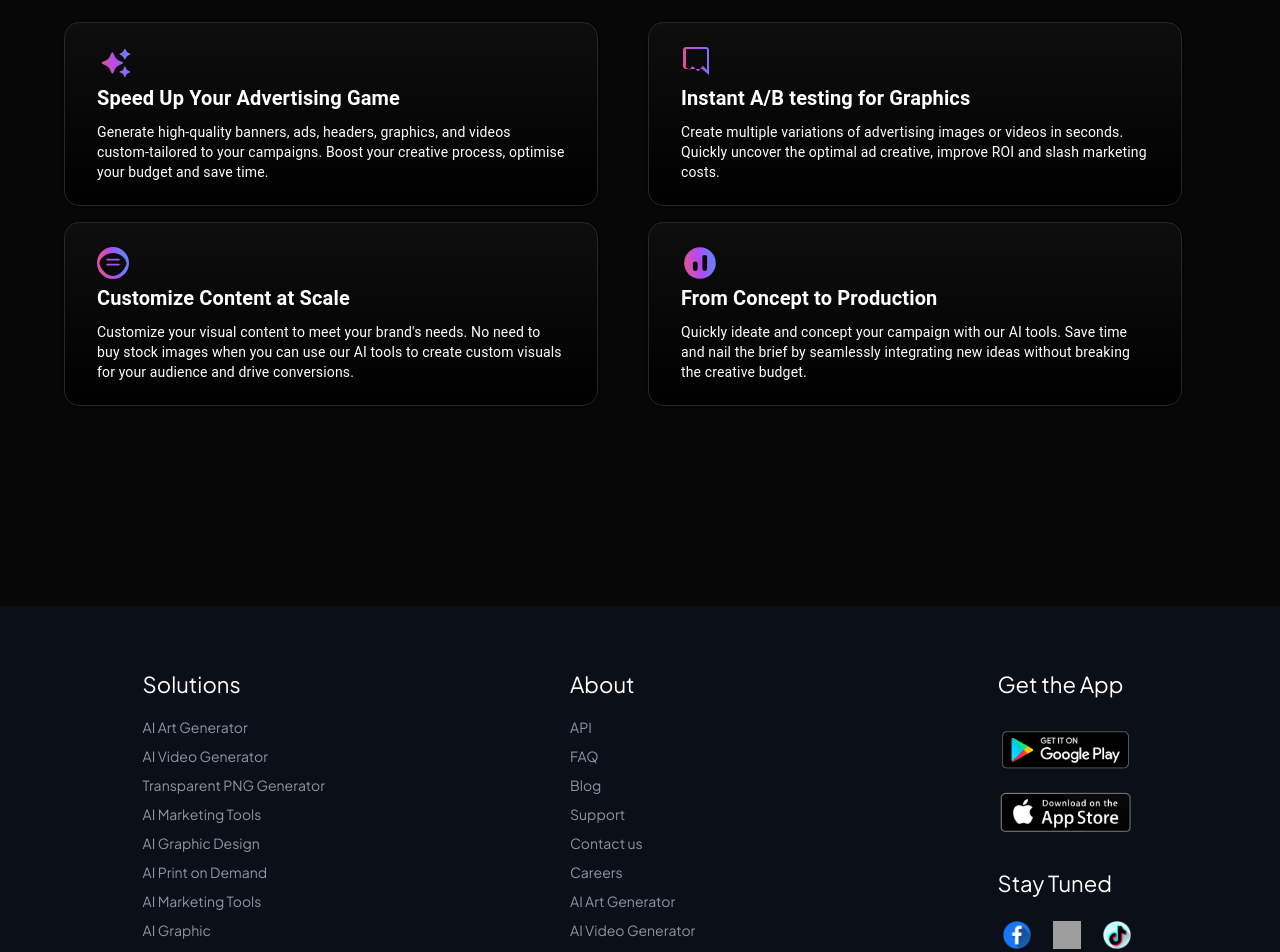
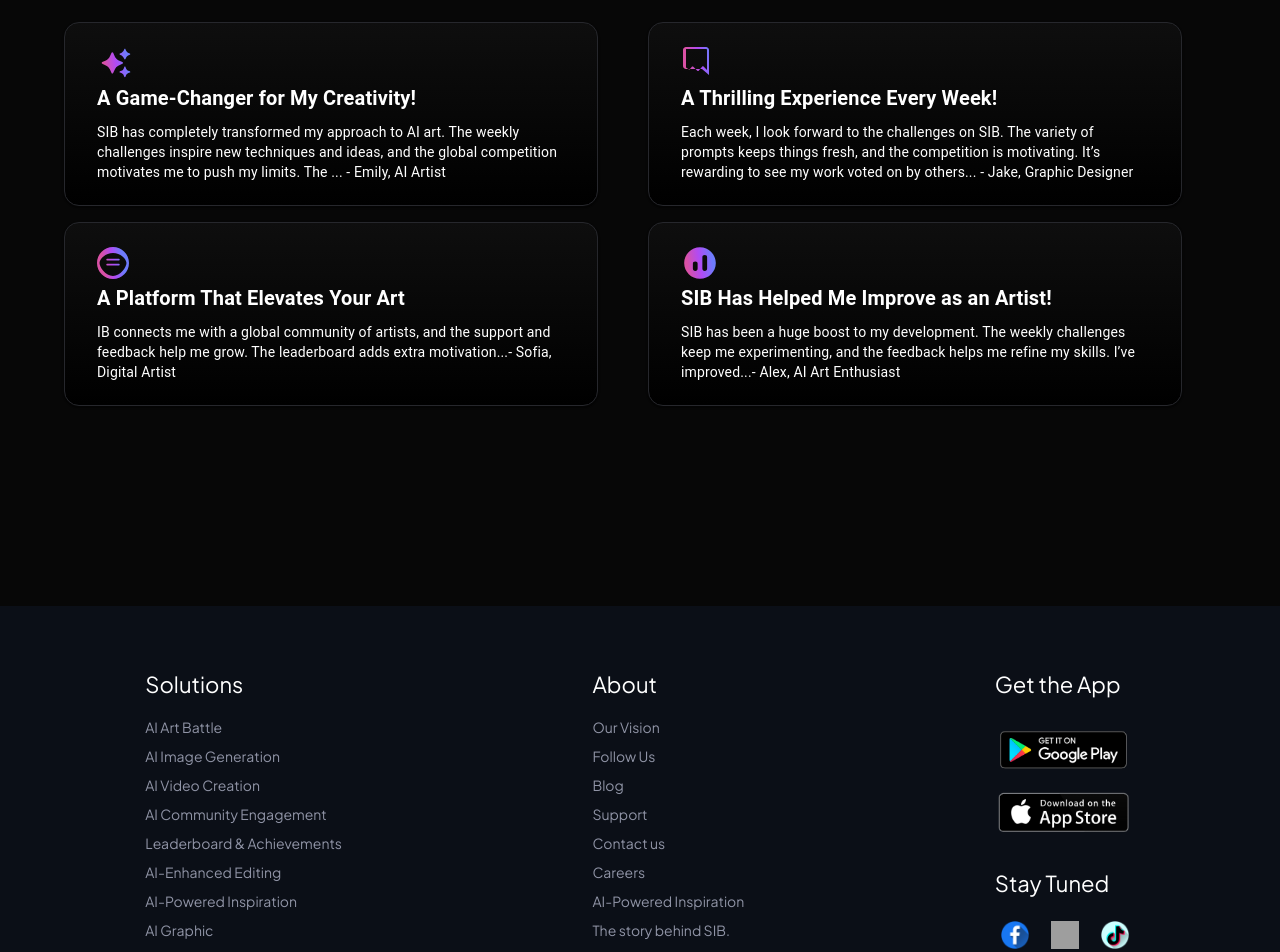
Before and after one commit to TamarEngel/SIB-React, a React (Vite) app: page / in a window 1280 px wide. Shown: the part 3580-4532 px from the top of the page. Built offline with nearby package versions, Linux system fonts and the light colour scheme; no server answers; grey boxes are pictures that could not be loaded.

Commit message:
changes3

```diff
--- a/src/components/homePage/Footer.tsx
+++ b/src/components/homePage/Footer.tsx
@@ -8,13 +8,13 @@ const Footer = () => {
                 <div className="footer-column">
                     <h3>Solutions</h3>
                     <ul>
-                        <li>AI Art Generator</li>
-                        <li>AI Video Generator</li>
-                        <li>Transparent PNG Generator</li>
-                        <li>AI Marketing Tools</li>
-                        <li>AI Graphic Design</li>
-                        <li>AI Print on Demand</li>
-                        <li>AI Marketing Tools</li>
+                        <li>AI Art Battle</li>
+                        <li>AI Image Generation</li>
+                        <li>AI Video Creation </li>
+                        <li>AI Community Engagement </li>
+                        <li>Leaderboard & Achievements</li>
+                        <li>AI-Enhanced Editing </li>
+                        <li>AI-Powered Inspiration</li>
                         <li>AI Graphic</li>
                         <li>AI Print to th</li>
                         <li>AI Architecture</li>
@@ -23,15 +23,15 @@ const Footer = () => {
                 <div className="footer-column">
                     <h3>About</h3>
                     <ul>
-                        <li>API</li>
-                        <li>FAQ</li>
+                        <li>Our Vision</li>
+                        <li>Follow Us</li>
                         <li>Blog</li>
                         <li>Support</li>
                         <li>Contact us</li>
                         <li>Careers</li>
-                        <li>AI Art Generator</li>
-                        <li>AI Video Generator</li>
-                        <li>Transparent PNG Generator</li>
+                        <li>AI-Powered Inspiration</li>
+                        <li>The story behind SIB.</li>
+                        <li>Meet the Team</li>
                     </ul>
                 </div>
                 <div className="footer-column app-links">
--- a/src/components/homePage/HomePage.tsx
+++ b/src/components/homePage/HomePage.tsx
@@ -51,8 +51,8 @@ const cardData = [
                 </defs>
             </svg>
         ),
-        title: "Speed Up Your Advertising Game",
-        text: "Generate high-quality banners, ads, headers, graphics, and videos custom-tailored to your campaigns. Boost your creative process, optimise your budget and save time."
+        title: "A Game-Changer for My Creativity!",
+        text: "SIB has completely transformed my approach to AI art. The weekly challenges inspire new techniques and ideas, and the global competition motivates me to push my limits. The ... - Emily, AI Artist"
     },
     {
         icon: (
@@ -70,8 +70,8 @@ const cardData = [
                 </defs>
             </svg>
         ),
-        title: "Instant A/B testing for Graphics",
-        text: "Create multiple variations of advertising images or videos in seconds. Quickly uncover the optimal ad creative, improve ROI and slash marketing costs."
+        title: "A Thrilling Experience Every Week!",
+        text: "Each week, I look forward to the challenges on SIB. The variety of prompts keeps things fresh, and the competition is motivating. It’s rewarding to see my work voted on by others... - Jake, Graphic Designer"
     },
     {
         icon: (<svg className="brxe-svg" xmlns="http://www.w3.org/2000/svg" width="32" height="38" viewBox="0 0 38 38" fill="none">
@@ -88,8 +88,8 @@ const cardData = [
             </defs>
         </svg>
         ),
-        title: "Customize Content at Scale",
-        text: "Customize your visual content to meet your brand's needs. No need to buy stock images when you can use our AI tools to create custom visuals for your audience and drive conversions."
+        title: "A Platform That Elevates Your Art",
+        text: "IB connects me with a global community of artists, and the support and feedback help me grow. The leaderboard adds extra motivation...- Sofia, Digital Artist"
     },
     {
         icon: (<svg className="brxe-svg" xmlns="http://www.w3.org/2000/svg" width="38" height="38" viewBox="0 0 38 38" fill="none">
@@ -106,8 +106,8 @@ const cardData = [
             </defs>
         </svg>
         ),
-        title: "From Concept to Production",
-        text: "Quickly ideate and concept your campaign with our AI tools. Save time and nail the brief by seamlessly integrating new ideas without breaking the creative budget."
+        title: "SIB Has Helped Me Improve as an Artist!",
+        text: "SIB has been a huge boost to my development. The weekly challenges keep me experimenting, and the feedback helps me refine my skills. I’ve improved...- Alex, AI Art Enthusiast"
     }
 ];
 
@@ -204,10 +204,9 @@ const HomePage = () => {
 
             <Container className="c2" maxWidth="lg" sx={{ textAlign: "center", color: "white", mt: 10 }}>
                 <div className="head">
-                    <h3>How Leonardo.Ai Helps You Achieve Your Marketing Goals</h3>
+                    <h3>What SIB Users Are Saying About Their Experience</h3>
                     <p className="gg">
-                        Leonardo's AI tools help marketers and advertisers produce high quality images for landing pages, blogs, paid adertising creative, social media and video content. Accelerate your marketing workflow, from creative idea to production ready assets. Our AI tools for marketers can help uplift your brand visuals, maximise creative budgets, improve ROI and create impressive  visuals for pitch decks.
-                    </p>
+                    SIB has transformed the way creators engage with AI art. Weekly challenges, global competition, and a supportive community push artists to evolve and refine their skills. It’s a platform for showcasing creativity, receiving feedback, and connecting with talented individuals. Whether it's the thrill of competition or personal growth, SIB provides an unmatched experience for all artists. Here's what some of our users have to say about how SIB has impacted their creative journey:</p>
                 </div>
                 {/* קטע הריבועים */}
                 <Grid container spacing={2} justifyContent="center" sx={{ mt: 4 }}>
```
